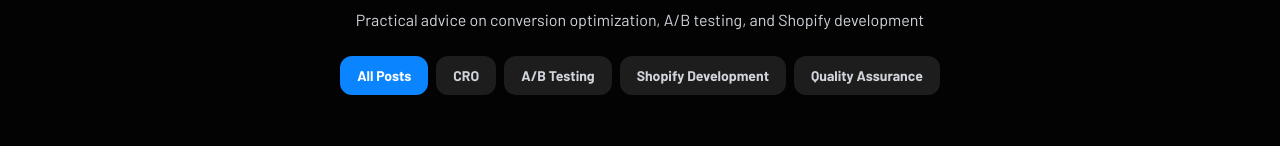
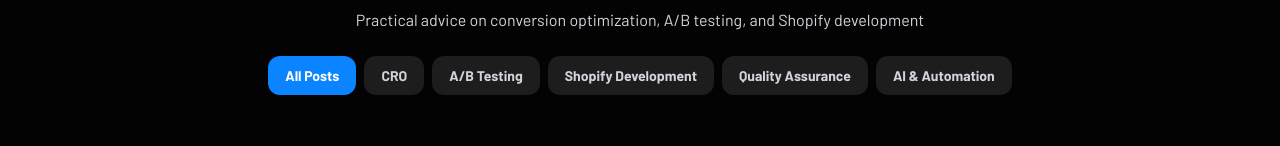
Before and after one commit to Webteamspz/blogIngversions, a Next.js app: page / in a window 1280 px wide. Shown: the part 164-310 px from the top of the page. Built offline with nearby package versions, Linux system fonts and the light colour scheme.

Commit message:
Daily fixes

```diff
--- a/app/components/BlogClient/BlogClient.tsx
+++ b/app/components/BlogClient/BlogClient.tsx
@@ -36,6 +36,7 @@
   { id: "ab-testing", name: "A/B Testing", count: articles.filter(a => a.categorySlug === "ab-testing").length },
   { id: "shopify", name: "Shopify Development", count: articles.filter(a => a.categorySlug === "shopify").length },
   { id: "qa", name: "Quality Assurance", count: articles.filter(a => a.categorySlug === "qa").length },
+  { id: "ai-automation", name: "AI & Automation", count: articles.filter(a => a.categorySlug === "ai-automation").length },
 ];
 
 const featuredArticle = {
@@ -55,6 +56,7 @@
   "A/B Testing": "badge-ab",
   "Shopify Development": "badge-shopify",
   "Quality Assurance": "badge-qa",
+  "AI & Automation": "badge-ai-automation",
 };
 
 const categoryBorderColors: Record<string, string> = {
```
